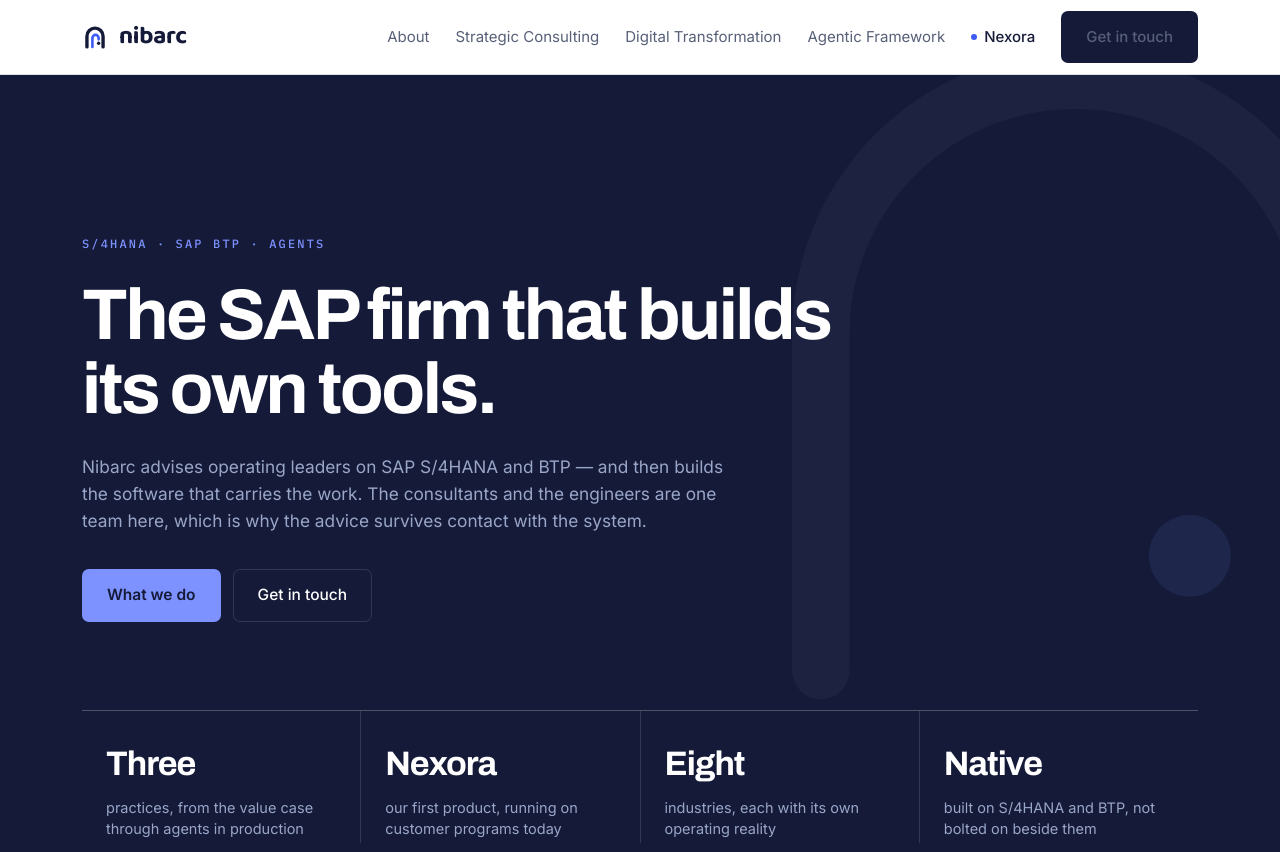
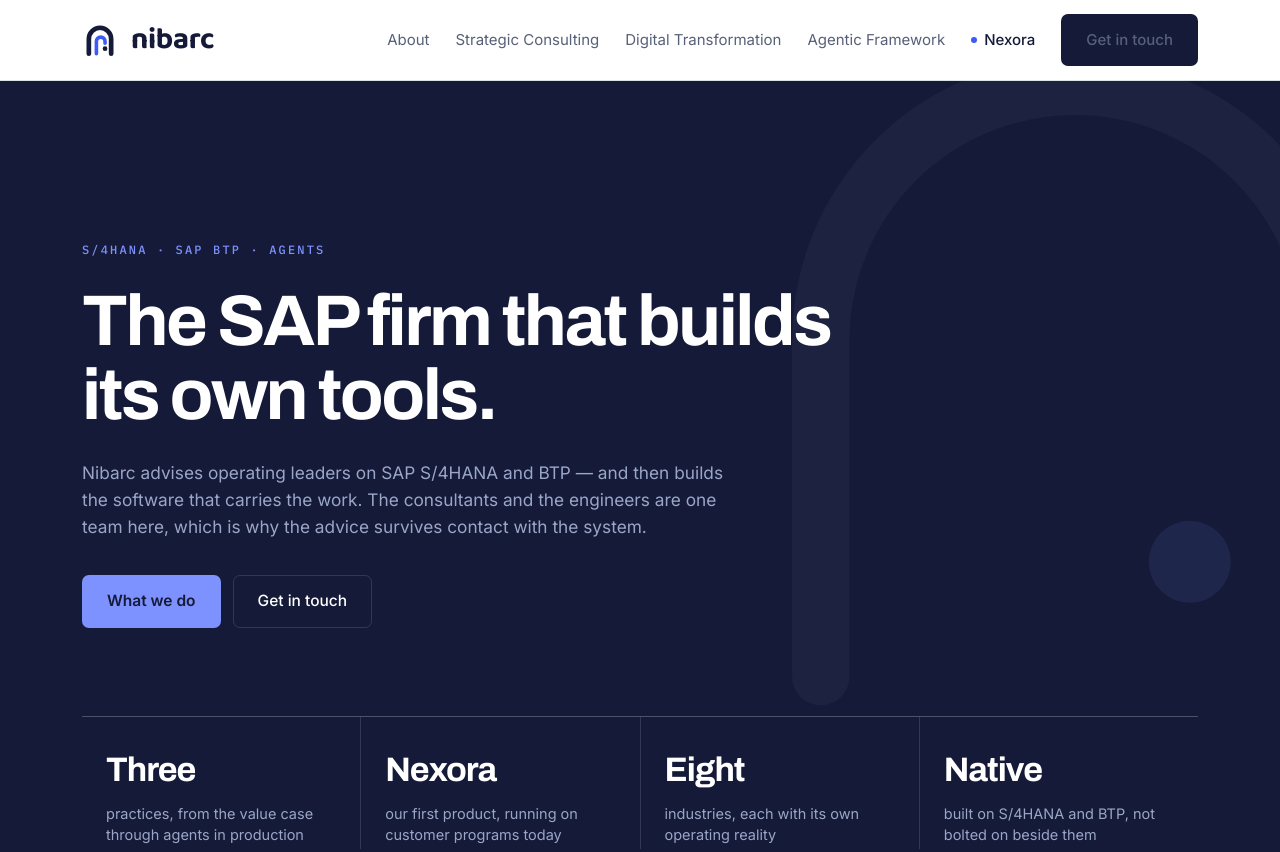
Before and after one commit to noviq80/nibarc-web, a plain HTML site: page site/index.html in a window 1280 px wide. Shown: the top 852 px of the page. Drawn offline with Linux system fonts and the light colour scheme.

Commit message:
Enlarge the header lockup
Mark up to 36px, wordmark to 30px, header to 80px.

Co-Authored-By: Claude Fable 5 <noreply@anthropic.com>
Claude-Session: https://claude.ai/code/session_01GwdQQEBjCMx4pNJkePSHqt

```diff
--- a/site/assets/css/nibarc.13f0d681.css
+++ b/site/assets/css/nibarc.cf55a786.css
@@ -23,10 +23,10 @@ a{color:inherit}
 /* ---- header ---- */
 .nb-head{position:sticky;top:0;z-index:50;background:rgba(255,255,255,.88);
   backdrop-filter:saturate(1.6) blur(12px);border-bottom:1px solid var(--line)}
-.nb-head .wrap{display:flex;align-items:center;gap:28px;height:74px}
-.brand{display:flex;align-items:center;gap:11px;text-decoration:none;flex:none}
-.brand svg{width:26px;height:26px}
-.brand b{font-family:'Baloo 2',var(--display);font-weight:700;font-size:24.5px;letter-spacing:-.01em}
+.nb-head .wrap{display:flex;align-items:center;gap:28px;height:80px}
+.brand{display:flex;align-items:center;gap:13px;text-decoration:none;flex:none}
+.brand svg{width:36px;height:36px}
+.brand b{font-family:'Baloo 2',var(--display);font-weight:700;font-size:30px;letter-spacing:-.01em}
 .nb-nav{margin-left:auto;display:flex;align-items:center;gap:26px}
 .nb-nav a{font-size:15px;text-decoration:none;color:var(--muted);white-space:nowrap}
 .nb-nav a:hover{color:var(--text)}
--- a/site/index.html
+++ b/site/index.html
@@ -17,7 +17,7 @@
 <link rel="preconnect" href="https://fonts.googleapis.com">
 <link rel="preconnect" href="https://fonts.gstatic.com" crossorigin>
 <link href="https://fonts.googleapis.com/css2?family=Baloo+2:wght@700&family=Archivo:wght@500;600;700&family=Inter:wght@400;500;600&family=IBM+Plex+Mono:wght@400;500&display=swap" rel="stylesheet">
-<link rel="stylesheet" href="/assets/css/nibarc.13f0d681.css">
+<link rel="stylesheet" href="/assets/css/nibarc.cf55a786.css">
 <script defer data-domain="nibarc.com" src="https://plausible.io/js/script.js"></script>
 </head>
 <body>
--- a/src/nibarc.css
+++ b/src/nibarc.css
@@ -23,10 +23,10 @@ a{color:inherit}
 /* ---- header ---- */
 .nb-head{position:sticky;top:0;z-index:50;background:rgba(255,255,255,.88);
   backdrop-filter:saturate(1.6) blur(12px);border-bottom:1px solid var(--line)}
-.nb-head .wrap{display:flex;align-items:center;gap:28px;height:74px}
-.brand{display:flex;align-items:center;gap:11px;text-decoration:none;flex:none}
-.brand svg{width:26px;height:26px}
-.brand b{font-family:'Baloo 2',var(--display);font-weight:700;font-size:24.5px;letter-spacing:-.01em}
+.nb-head .wrap{display:flex;align-items:center;gap:28px;height:80px}
+.brand{display:flex;align-items:center;gap:13px;text-decoration:none;flex:none}
+.brand svg{width:36px;height:36px}
+.brand b{font-family:'Baloo 2',var(--display);font-weight:700;font-size:30px;letter-spacing:-.01em}
 .nb-nav{margin-left:auto;display:flex;align-items:center;gap:26px}
 .nb-nav a{font-size:15px;text-decoration:none;color:var(--muted);white-space:nowrap}
 .nb-nav a:hover{color:var(--text)}
```
Also changed, not shown: site/about/index.html (+1 -1 lines), site/agentic-framework/index.html (+1 -1 lines), site/contact/index.html (+1 -1 lines), site/digital-transformation/index.html (+1 -1 lines), site/privacy/index.html (+1 -1 lines), site/strategic-consulting/index.html (+1 -1 lines), site/terms/index.html (+1 -1 lines).
